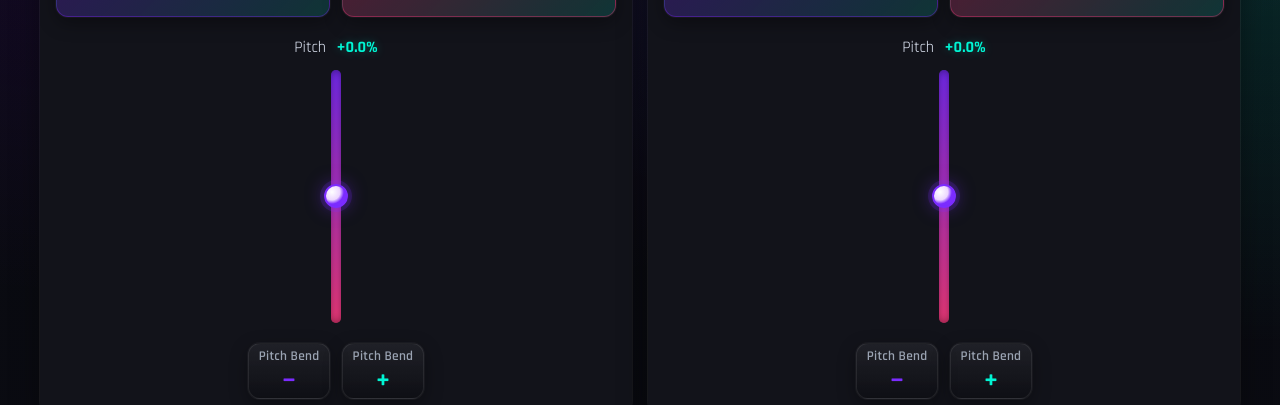
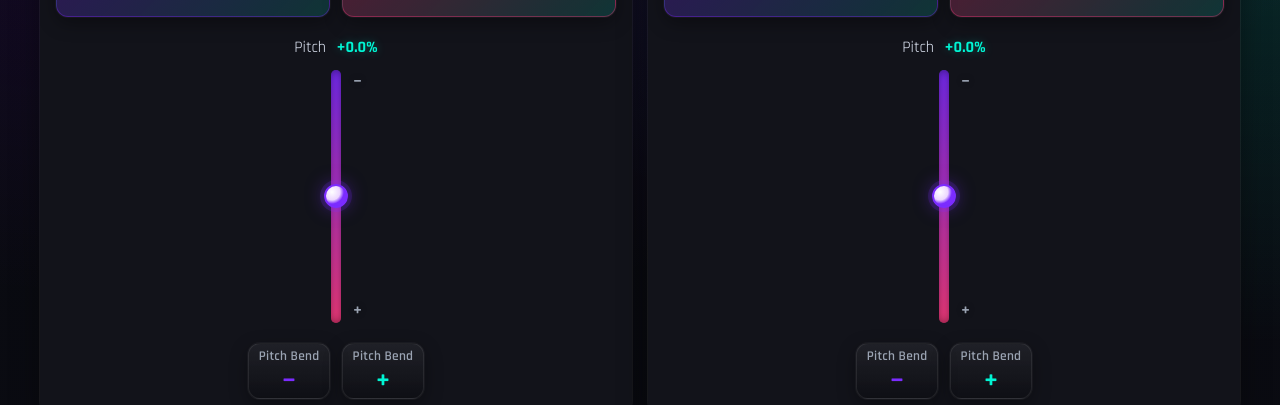
Before and after one commit to baffioso/diskJockey, a React (Vite) app: page / in a window 1280 px wide. Shown: the part 214-619 px from the top of the page. Built offline with nearby package versions, Linux system fonts and the light colour scheme.

Commit message:
feat: enhance vertical slider with labels for clarity and adjust width

```diff
--- a/src/styles.css
+++ b/src/styles.css
@@ -75,7 +75,21 @@ button, input, select, textarea {
 .pitch .pitch-slider { position: relative; width: 100%; height: 100%; display: flex; align-items: center; justify-content: center; }
 
 /* Custom vertical slider (cross-browser) */
-.vslider { width: 44px; height: 100%; display: flex; align-items: center; justify-content: center; }
+.vslider { width: 56px; height: 100%; display: flex; align-items: center; justify-content: center; position: relative; }
+.vslider::before, .vslider::after {
+  position: absolute;
+  right: 2px;
+  font-size: 16px;
+  line-height: 1;
+  font-weight: 700;
+  color: var(--muted);
+  text-shadow: 0 0 6px rgba(0,0,0,0.35);
+  pointer-events: none;
+  user-select: none;
+}
+/* Top label = minus, Bottom label = plus (DJ convention: up = slower/negative) placed on right side */
+.vslider::before { content: '−'; top: 4px; }
+.vslider::after  { content: '+'; bottom: 4px; }
 .vslider-track {
   position: relative;
   width: 10px;
```
